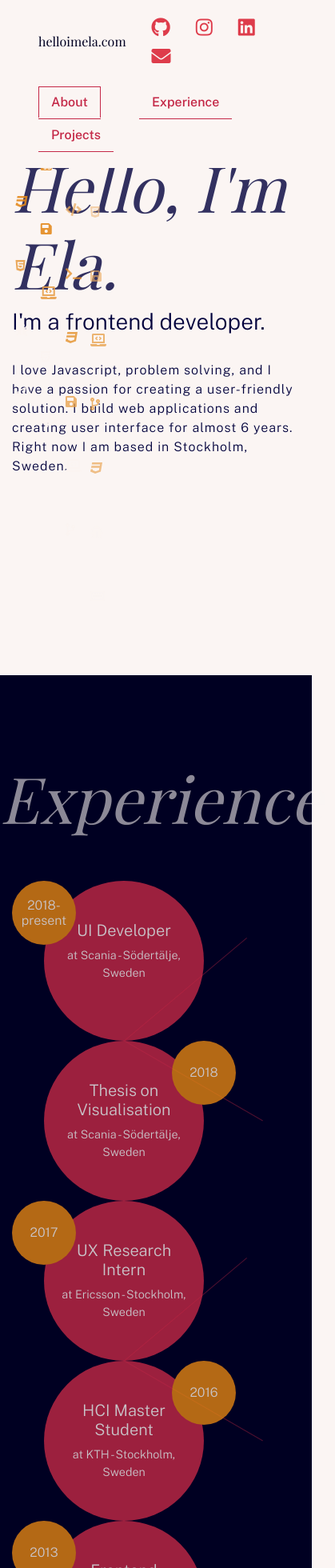
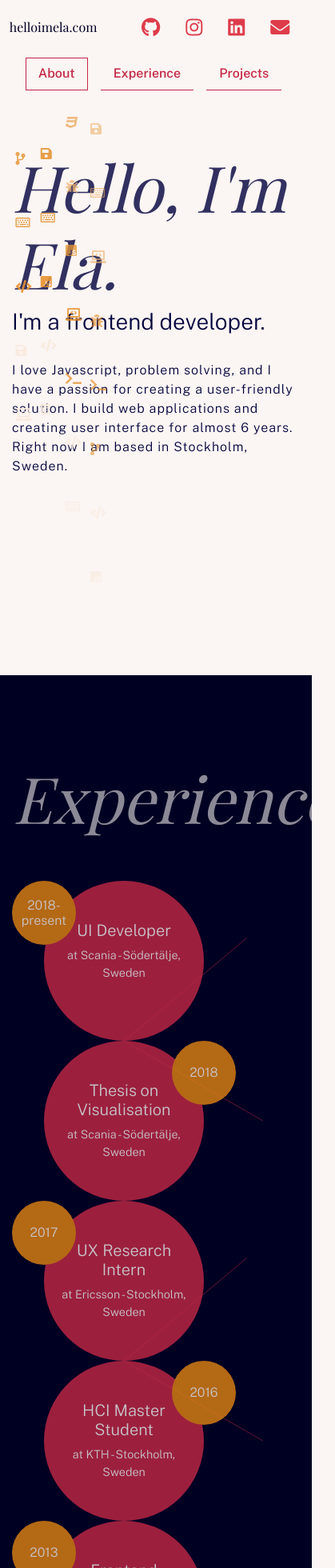
Before and after one commit to helloimela/helloimela.com, a React (Create React App) app: page / in a window 390 px wide. Shown: the top 1960 px of the page at 80% size, 419 px wide, since content can reach past the window. Built offline with nearby package versions, Linux system fonts and the light colour scheme; a web font is replaced by a local one.

Commit message:
Fix mobile site

```diff
--- a/src/components/components.scss
+++ b/src/components/components.scss
@@ -284,7 +284,46 @@
     margin-left: auto;
   }
 }
-@media (max-width: 768px) {
+
+.footer {
+  padding-top: 40px;
+  font-size: 0.8rem;
+}
+
+@media (max-width: 800px) {
+  .profile {
+    margin-left: 1rem;
+    width: 100%;
+    flex-direction: row;
+    justify-content: space-around;
+    margin: 0;
+  }
+  #root .nav {
+    .nav-item{
+      margin-left: 0;
+      padding-left: 10px;
+      text-align: center;
+      a {
+        margin-right: 1rem;
+      }
+    }
+  }
+  .experience-container{
+    overflow-x: hidden;
+    padding-bottom: 12rem;
+    .title {
+      margin-left: 1rem;
+    }
+  }
+  .portfolio {
+    padding-bottom: 0;
+    .thumbnail{
+      display: none;
+    }
+    .description{
+      padding-bottom: 3rem;
+    }
+  }
   .circle-cv{
     float: unset;
     margin-left: 20px;
@@ -308,11 +347,9 @@
         top: unset;
       }
     }
+    .cv-detail{
+      width: 300px;
+    }
+  }
 
-  }
 }
-
-.footer {
-  padding-top: 40px;
-  font-size: 0.8rem;
-}
```
